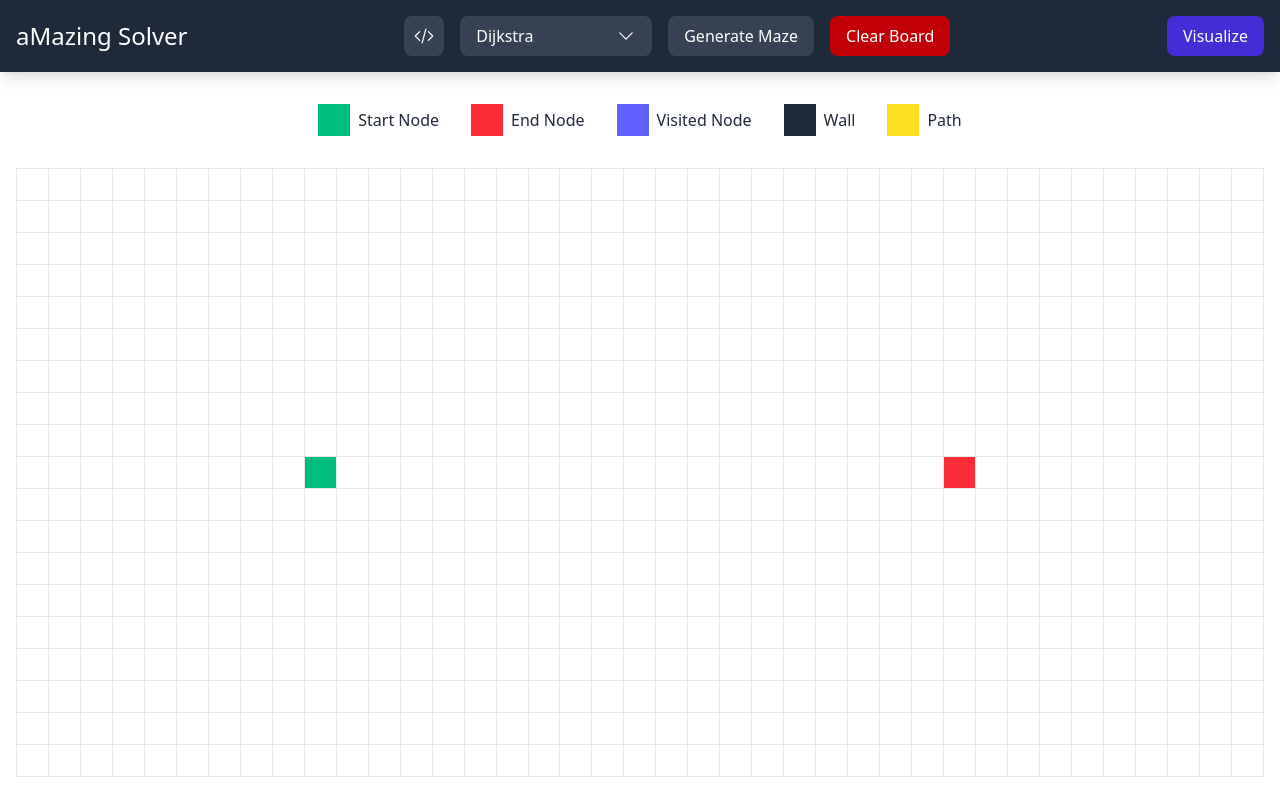
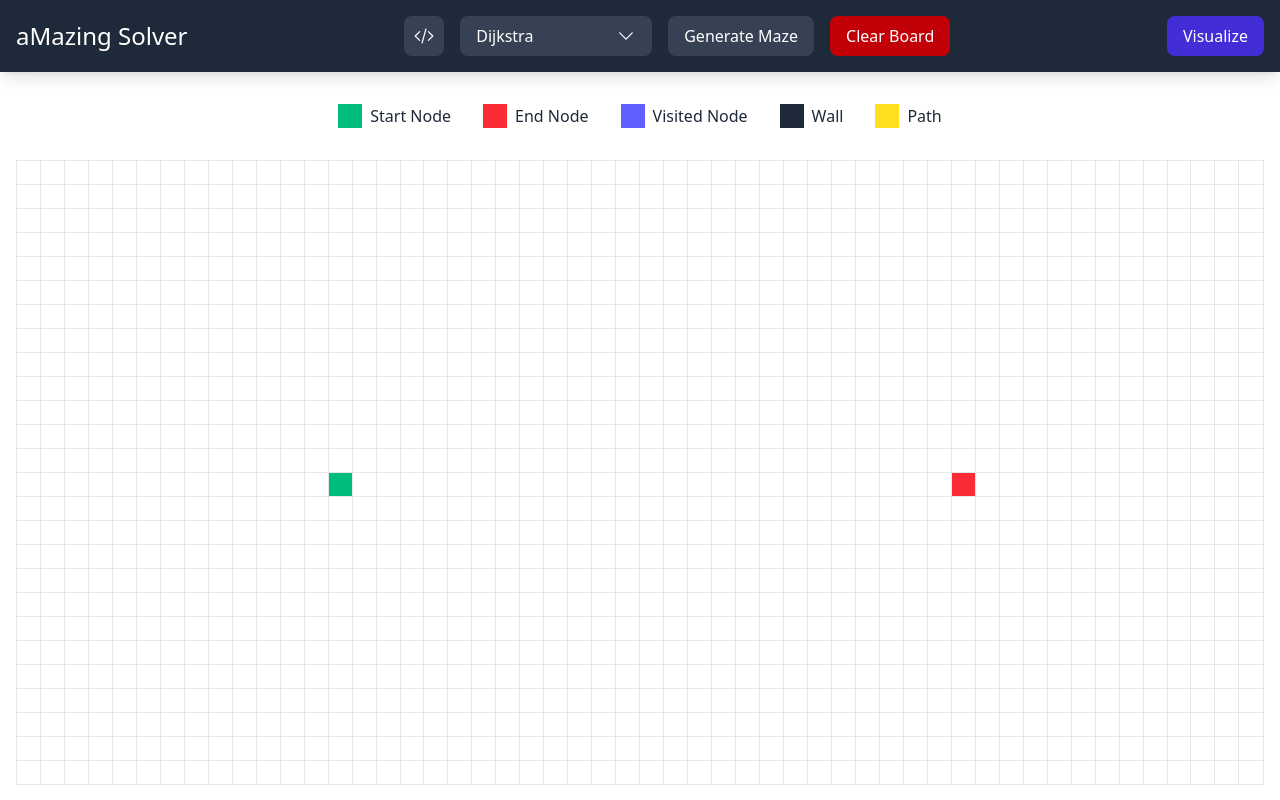
Before and after one commit to lokeig/aMazing-Solver, a React (Vite) app: page / in a window 1280 px wide. Built offline with nearby package versions, Linux system fonts and the light colour scheme.

Commit message:
Fix legend in header overlapping code editor

```diff
--- a/src/components/Board.tsx
+++ b/src/components/Board.tsx
@@ -28,8 +28,8 @@ function Board() {
     useEffect((): void => {
         if (!boardRef.current) return;
         const { width, height } = boardRef.current.getBoundingClientRect();
-        const rows: number = Math.floor(height / 32);
-        const cols: number = Math.floor(width / 32);
+        const rows: number = Math.floor(height / 24);
+        const cols: number = Math.floor(width / 24);
         setGrid(makeGrid(rows, cols));
     }, [setGrid]);
 
--- a/src/components/Header.tsx
+++ b/src/components/Header.tsx
@@ -82,7 +82,7 @@ function Header() {
 
     return (
         <>
-            <header className="z-20">
+            <header className="z-30">
                 <div className="flex bg-gray-800 p-4 shadow-lg">
                     <div className="flex items-center justify-between w-full">
                         <h1 className="text-white text-2xl">aMazing Solver</h1>
@@ -146,8 +146,9 @@ function Header() {
                         </div>
                     </div>
                 </div>
+            </header>
 
-                <div className="flex items-center justify-center space-x-8 mt-8 text-gray-800">
+            <div className="flex items-center justify-center space-x-8 mt-8 text-gray-800 z-10">
                 <div className="flex items-center space-x-2">
                     <div className="node start" />
                     <span>Start Node</span>
@@ -173,7 +174,6 @@ function Header() {
                     <span>Path</span>
                 </div>
             </div>
-            </header>
 
             <Transition
                 show={editor}
@@ -184,7 +184,7 @@ function Header() {
                 leaveFrom="opacity-100"
                 leaveTo="opacity-0"
             >
-                <div className="z-10">
+                <div className="z-20">
                     <Editor />
                 </div>
             </Transition>
--- a/src/styles.css
+++ b/src/styles.css
@@ -13,7 +13,7 @@
 }
 
 .node {
-    @apply size-8 border border-collapse border-gray-200;
+    @apply w-6 h-6 border border-collapse border-gray-200;
 }
 
 .search {
```
Lines whose indentation alone changed are shown as unchanged.
